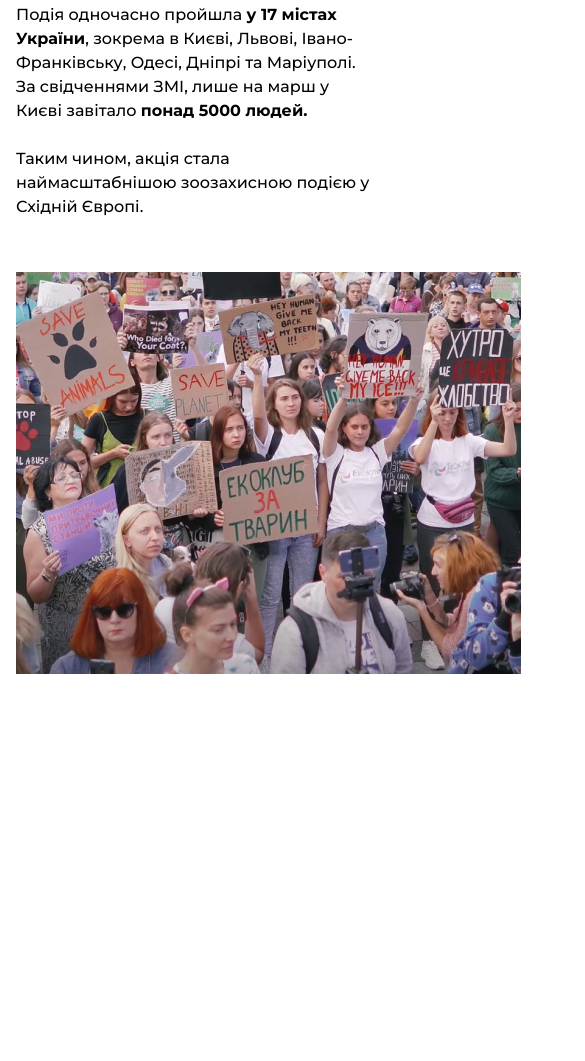
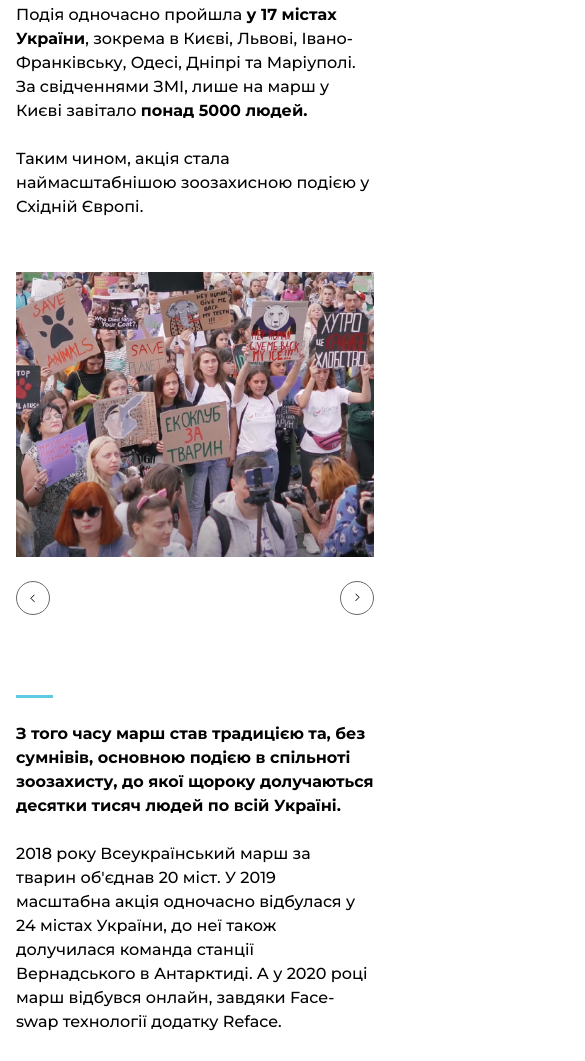
Before and after one commit to snegurova/uanimals, a website: page #src/march.html in a window 390 px wide. Shown: the part 479-1540 px from the top of the page, 585 px wide, since content can reach past the window. Drawn offline with nearby package versions, Linux system fonts and the light colour scheme; files that its build step writes are made by us from their sources.

Commit message:
feat: video march page

```diff
--- a/#src/march.html
+++ b/#src/march.html
@@ -61,7 +61,7 @@
                             <div class="swiper-button-next"></div>
                         </div>
                     </div>
-                    <div class="march-gallery__text">
+                    <div class="march-gallery__text line-above-block">
                         <p>
                             <strong>З того часу марш став традицією та, без сумнівів, основною подією в спільноті
                                 зоозахисту, до якої щороку долучаються десятки тисяч людей по всій Україні.
@@ -78,13 +78,15 @@
             </div>
         </section>
         <section>
-            Video
+            <a href="#video" class="_popup-link video-popup-link" data-video="QEB5pQppfBY">
+                <img alt="lion" src="./img/march-video.jpg">
+            </a>
         </section>
     </main>
     @@include('_subscribe.html',{})
     @@include('_footer.html',{})
 </div>
-@@include('_popup-contact-us.html',{})
+@@include('_popup-video.html',{})
 @@include('_js.html',{})
 </body>
 </html>
--- a/#src/scss/module/sliders.scss
+++ b/#src/scss/module/sliders.scss
@@ -457,15 +457,23 @@ Sliders
     flex-shrink: 0;
     padding-bottom: 51px;
     margin-top: 29px;
+    @media screen and (max-width: 992px) {
+      width: 80%;
+    }
+    @media screen and (max-width: 560px) {
+      width: 100%;
+    }
     .long-active-bullet__controls {
       margin-top: 0px;
+      @media screen and (max-width: 992px) {
+        margin-top: 17px;
+      }
     }
   }
   &__img-wrapper {
-    width: 505px;
-    overflow: hidden;
-    display: flex;
-    justify-content: center;
-    align-items: center;
+
+    img {
+      width: 100%;
+    }
   }
 }
--- a/#src/scss/pages/_march.scss
+++ b/#src/scss/pages/_march.scss
@@ -3,8 +3,31 @@
 }
 .slider-with-text-wrapper {
   display: flex;
+  margin-bottom: 109px;
+  @media screen and (max-width: 1024px) {
+    margin-bottom: 55px;
+  }
+  @media screen and (max-width: 992px) {
+    flex-direction: column;
+  }
 }
 
 .march-gallery__text {
   margin-left: 79px;
+  padding-top: 78px;
+  @media screen and (max-width: 1024px) {
+    margin-left: 38px;
+    padding-top: 29px;
+  }
+  @media screen and (max-width: 992px) {
+    margin-left: 0;
+  }
 }
+
+.line-above-block::before {
+  content: '';
+  display: block;
+  width: 37px;
+  height: 3px;
+  background-color: $accent-color;
+}
--- a/#src/scss/style.scss
+++ b/#src/scss/style.scss
@@ -42,7 +42,7 @@ body {
 	&_horizontal {
 		//display: flex;
 	}
-	@media screen and (max-width: 1280px) {
+	@media screen and (max-width: 1340px) {
 		padding-left: 30px;
 		padding-right: 30px;
 		width: 100%;
```
Also changed, not shown: uanimals/march.html (+1 -1 lines), uanimals/css/style.css, 1 other file.
